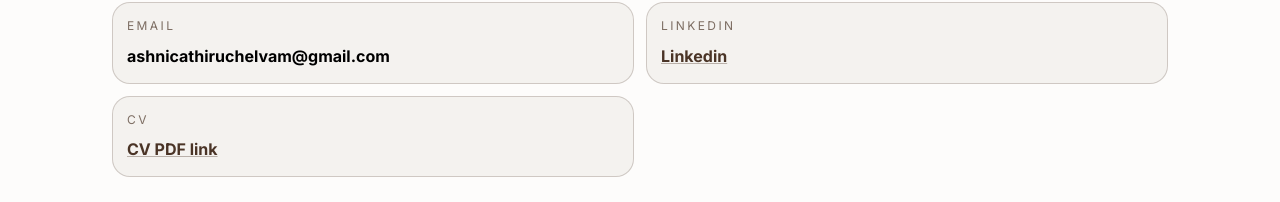
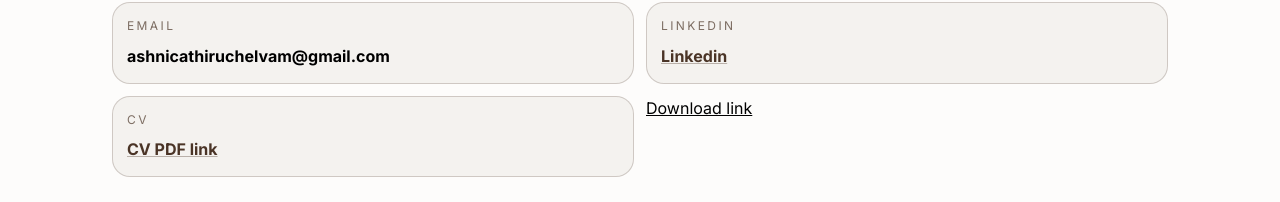
Before and after one commit to hashnicathiruchelvam/portfolio.github.io, a plain HTML site: page index.html in a window 1280 px wide. Shown: the part 7560-7762 px from the top of the page. Drawn offline with nearby package versions, Linux system fonts and the light colour scheme.

Commit message:
Update index.html

```diff
--- a/index.html
+++ b/index.html
@@ -607,6 +607,7 @@
             <div class="contact-card__label">CV</div>
             <div class="contact-card__value"><a href="Hashnica CV.pdf" class="inline-link">CV PDF link</a></div>
           </div>
+          <a href="C:\Users\tashn\OneDrive\Desktop\cv\Recoginizing resume\HEAD OFFICE\Hashnica CV.pdf" download>Download link</a>
         </div>
 
         <p class="fine center">
```
